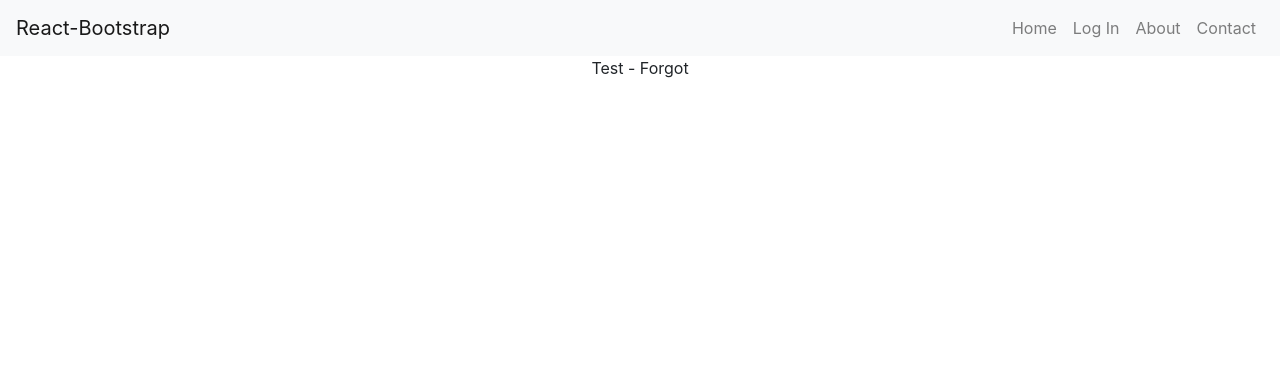
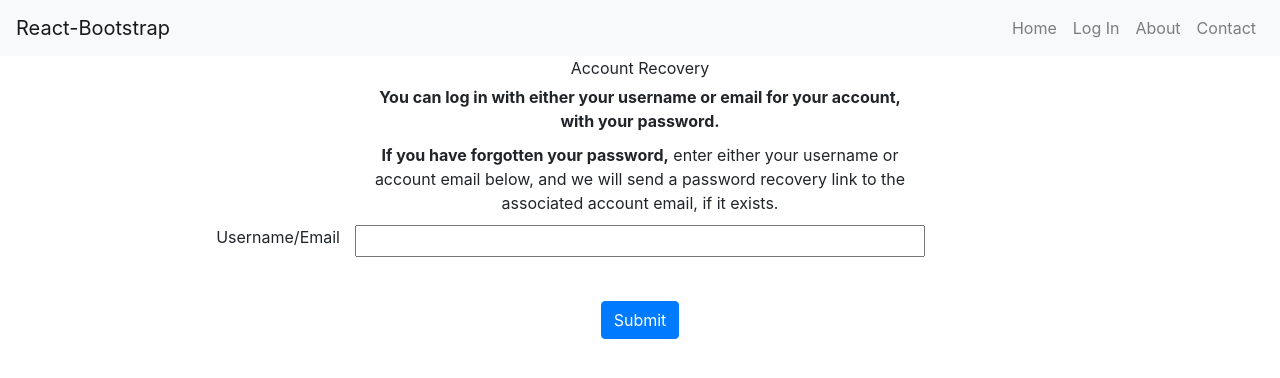
Before and after one commit to unitaryfund/metriq-app, a React (Create React App) app: page /Forgot in a window 1280 px wide. Shown: the top 378 px of the page. Built offline with nearby package versions, Linux system fonts and the light colour scheme; no server answers.

Commit message:
Forgot.js UI

```diff
--- a/src/views/Forgot.js
+++ b/src/views/Forgot.js
@@ -1,7 +1,102 @@
-const Forgot = () => {
+import axios from 'axios'
+import React from 'react'
+import config from './../config'
+import FormFieldRow from '../components/FormFieldRow'
+import FormFieldValidator from '../components/FormFieldValidator'
+
+const usernameMissingError = 'Username cannot be blank.'
+const usernameValidRegex = /^(?!\s*$).+/
+
+class Forgot extends React.Component {
+  constructor (props) {
+    super(props)
+    this.state = {
+      username_email: '',
+      password: '',
+      isUsernamePasswordMatch: true,
+      isRequestFailed: false,
+      requestFailedMessage: ''
+    }
+
+    this.handleOnChange = this.handleOnChange.bind(this)
+    this.isAllValid = this.isAllValid.bind(this)
+    this.handleOnSubmit = this.handleOnSubmit.bind(this)
+  }
+
+  handleOnChange (field, value) {
+    // parent class change handler is always called with field name and value
+    this.setState({ [field]: value })
+  }
+
+  isAllValid () {
+    if (!usernameValidRegex.test(this.state.username)) {
+      return false
+    }
+
+    return true
+  }
+
+  handleOnSubmit (event) {
+    if (!this.isAllValid()) {
+      event.preventDefault()
+      return
+    }
+
+    const request = {
+      username_email: this.state.username_email
+    }
+
+    axios.post(config.api.getUriPrefix() + '/recover', request)
+      .then(res => {
+        // TODO
+      })
+      .catch(err => {
+        this.setState({ isRequestFailed: true, requestFailedMessage: err ? (err.message ? err.message : err) : 'Could not reach server.' })
+      })
+    event.preventDefault()
+  }
+
+  render () {
     return (
-      <div>Test - Forgot</div>
+      <div className='container'>
+        <header>Account Recovery</header>
+        <form onSubmit={this.handleOnSubmit}>
+          <div className='row'>
+            <div className='col-md-3' />
+            <div className='col-md-6'>
+              <span><b>You can log in with either your username or email for your account, with your password.</b></span><br />
+            </div>
+            <div className='col-md-3' />
+          </div>
+          <div className='row'>
+            <div className='col-md-3' />
+            <div className='col-md-6'>
+              <span><b>If you have forgotten your password,</b> enter either your username or account email below, and we will send a password recovery link to the associated account email, if it exists.</span><br />
+            </div>
+            <div className='col-md-3' />
+          </div>
+          <FormFieldRow
+            inputName='username_email' inputType='text' label='Username/Email'
+            validatorMessage={usernameMissingError}
+            onChange={this.handleOnChange}
+            validRegex={usernameValidRegex}
+          />
+          <div className='row'>
+            <div className='col-md-3' />
+            <div className='col-md-6'>
+              <FormFieldValidator invalid={this.state.isRequestFailed} message={this.state.requestFailedMessage} />
+            </div>
+            <div className='col-md-3' />
+          </div>
+          <div className='row'>
+            <div className='col-md-12 text-center'>
+              <input className='btn btn-primary' type='submit' value='Submit' />
+            </div>
+          </div>
+        </form>
+      </div>
     )
   }
+}
 
-  export default Forgot
+export default Forgot
--- a/src/views/LogIn.js
+++ b/src/views/LogIn.js
@@ -24,7 +24,6 @@ class LogIn extends React.Component {
     }
 
     this.handleOnChange = this.handleOnChange.bind(this)
-    this.isUsernamePasswordMatch = this.isUsernamePasswordMatch.bind(this)
     this.isAllValid = this.isAllValid.bind(this)
     this.handleOnSubmit = this.handleOnSubmit.bind(this)
   }
@@ -32,12 +31,6 @@ class LogIn extends React.Component {
   handleOnChange (field, value) {
     // parent class change handler is always called with field name and value
     this.setState({ [field]: value })
-  }
-
-  isUsernamePasswordMatch () {
-    // TODO: https://github.com/unitaryfund/metriq-api/issues/9
-    // Call to DB to see if this.state.username and
-    // this.state.password match.
   }
 
   isAllValid () {
@@ -75,7 +68,7 @@ class LogIn extends React.Component {
   render () {
     return (
       <div className='container'>
-        <header>Test - LogIn</header>
+        <header>Log In</header>
         <form onSubmit={this.handleOnSubmit}>
           <FormFieldRow
             inputName='username' inputType='text' label='Username'
@@ -103,7 +96,7 @@ class LogIn extends React.Component {
             </div>
           </div>
         </form>
-        <Link to='/Register'>Create a new account</Link><br/>
+        <Link to='/Register'>Create a new account</Link><br />
         <Link to='/Forgot'>Forgot username/password?</Link>
       </div>
     )
```
